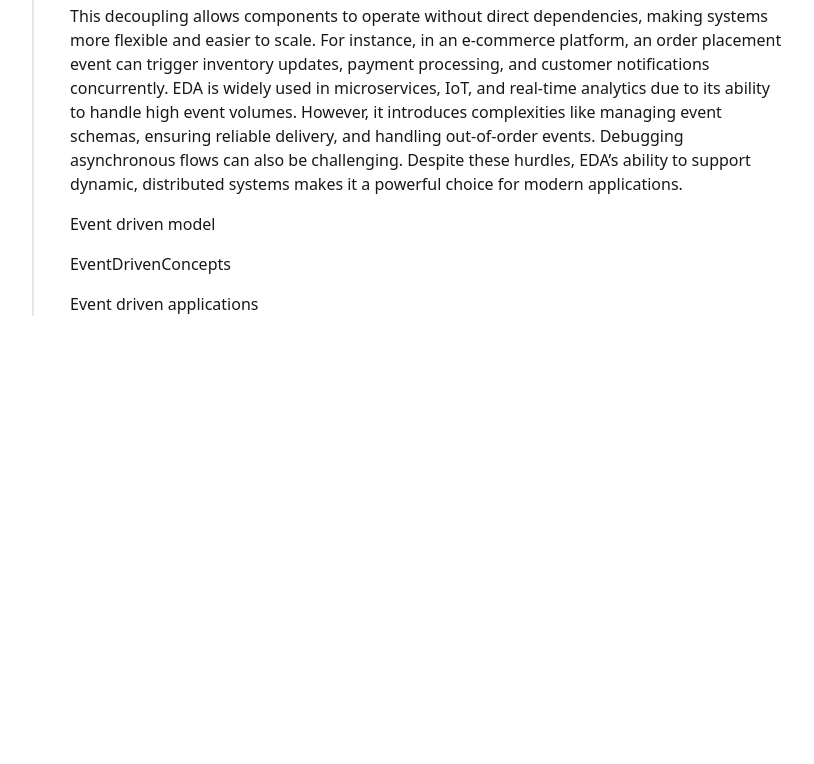
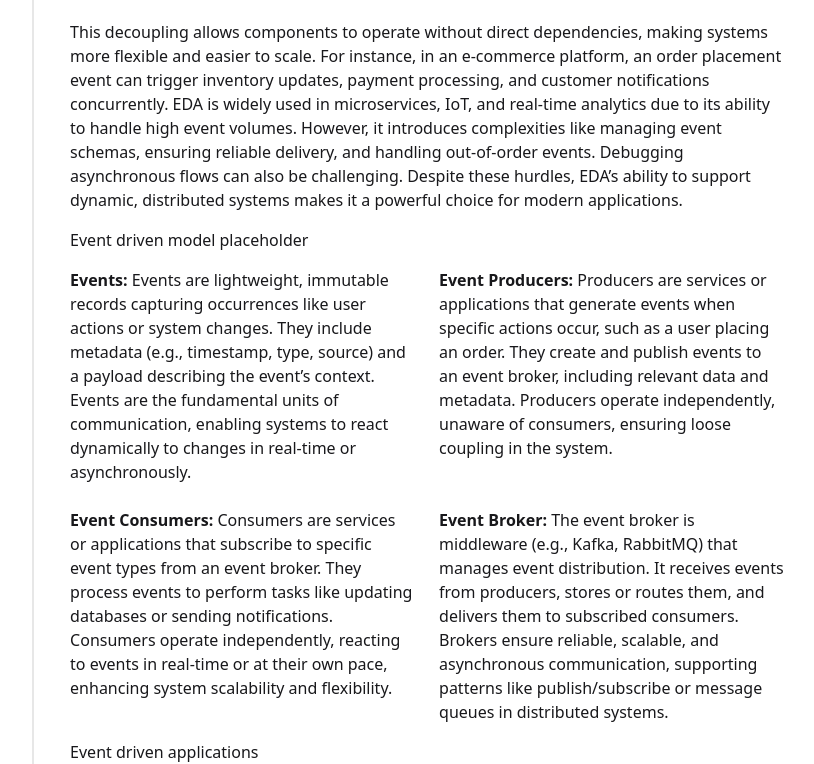
Before and after one commit to andrewass/software-architecture, a Next.js app: page /styles/eventdriven in a window 1280 px wide. Shown: the part 360-1124 px from the top of the page, without its empty margins (368-1182 px from the left). Before the commit the page ends 800 px from the top, so only its background shows below. Built offline with nearby package versions, Linux system fonts and the light colour scheme.

Commit message:
Added concepts for Event-driven architecture

```diff
--- a/src/app/layout.tsx
+++ b/src/app/layout.tsx
@@ -11,7 +11,7 @@ export default function RootLayout({
       <body>
         <div className="flex flex-col">
           <TopMenu />
-          <div className="row mx-auto flex max-w-5xl min-w-5xl">
+          <div className="row mx-auto mt-20 flex max-w-5xl min-w-5xl">
             <LeftMenu />
             <div className="divider divider-horizontal"></div>
             <div className="pt-12 pl-5">{children}</div>
--- a/src/app/styles/eventdriven/EventDrivenConcepts.tsx
+++ b/src/app/styles/eventdriven/EventDrivenConcepts.tsx
@@ -1,3 +1,38 @@
 export default function EventDrivenConcepts() {
-  return <p>EventDrivenConcepts</p>;
+  return (
+    <div className="grid grid-cols-2 gap-6">
+      <p>
+        <span className="font-extrabold">Events: </span>
+        Events are lightweight, immutable records capturing occurrences like
+        user actions or system changes. They include metadata (e.g., timestamp,
+        type, source) and a payload describing the event’s context. Events are
+        the fundamental units of communication, enabling systems to react
+        dynamically to changes in real-time or asynchronously.
+      </p>
+      <p>
+        <span className="font-extrabold">Event Producers: </span>
+        Producers are services or applications that generate events when
+        specific actions occur, such as a user placing an order. They create and
+        publish events to an event broker, including relevant data and metadata.
+        Producers operate independently, unaware of consumers, ensuring loose
+        coupling in the system.
+      </p>
+      <p>
+        <span className="font-extrabold">Event Consumers: </span>
+        Consumers are services or applications that subscribe to specific event
+        types from an event broker. They process events to perform tasks like
+        updating databases or sending notifications. Consumers operate
+        independently, reacting to events in real-time or at their own pace,
+        enhancing system scalability and flexibility.
+      </p>
+      <p>
+        <span className="font-extrabold">Event Broker: </span>
+        The event broker is middleware (e.g., Kafka, RabbitMQ) that manages
+        event distribution. It receives events from producers, stores or routes
+        them, and delivers them to subscribed consumers. Brokers ensure
+        reliable, scalable, and asynchronous communication, supporting patterns
+        like publish/subscribe or message queues in distributed systems.
+      </p>
+    </div>
+  );
 }
--- a/src/app/styles/eventdriven/EventDrivenModel.tsx
+++ b/src/app/styles/eventdriven/EventDrivenModel.tsx
@@ -1,3 +1,3 @@
 export default function EventDrivenModel() {
-  return <p>Event driven model</p>;
+  return <p>Event driven model placeholder</p>;
 }
--- a/src/layout/TopMenu.tsx
+++ b/src/layout/TopMenu.tsx
@@ -6,8 +6,8 @@ import {
 
 export default function TopMenu() {
   return (
-    <nav className="flex justify-center bg-gray-800 p-4 text-white">
-      <div className="flex w-4/6 justify-between">
+    <nav className="fixed z-50 flex h-20 w-full items-center bg-gray-800 text-white">
+      <div className="mx-auto flex w-4/6 justify-between">
         <LogoIcon />
         <div className="flex gap-8">
           <SunIcon className="size-8" />
```
